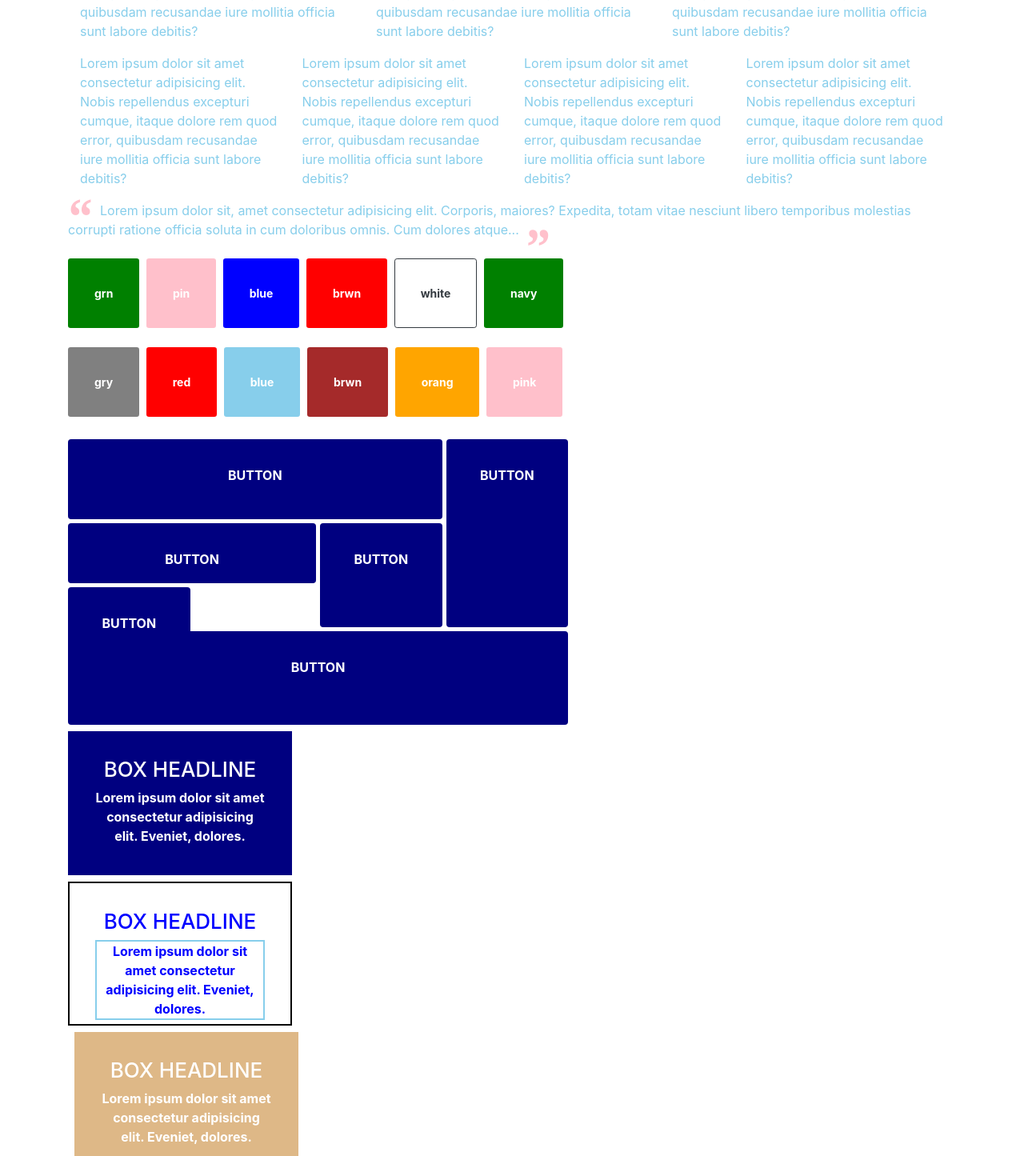
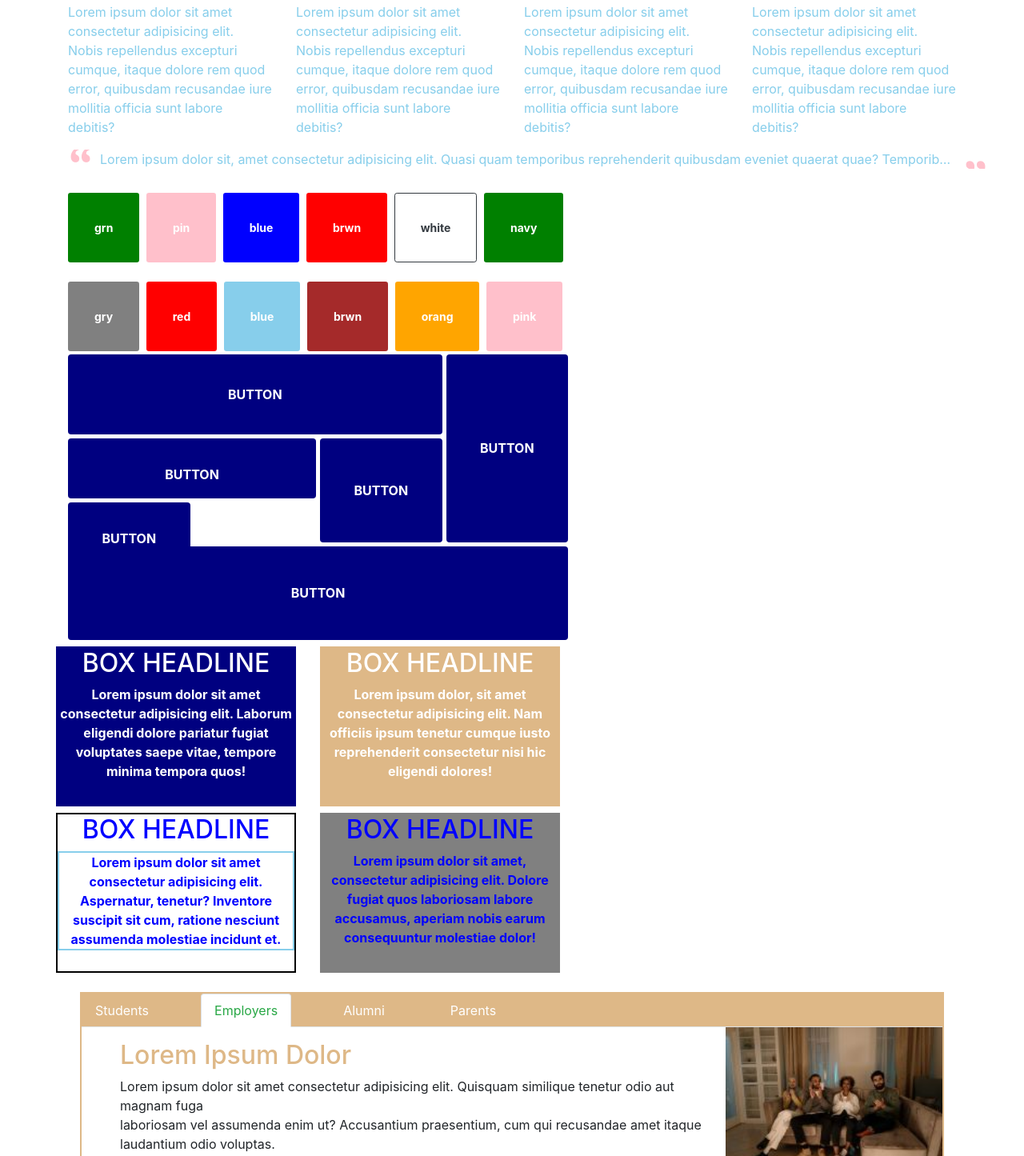
Before and after one commit to tejunish/DEMO, a plain HTML site: page index.html in a window 1280 px wide. Shown: the part 1217-2662 px from the top of the page at 80% size. Drawn offline with Linux system fonts and the light colour scheme.

Commit message:
4th commit

```diff
--- a/css/styles.css
+++ b/css/styles.css
@@ -36,7 +36,7 @@ div.pyramid {
 }
 
 .search-btn {
-  margin-left: 900px;
+  float: right;
 }
 
 .headings {
@@ -58,6 +58,11 @@ h5 {
   font-size: 19px;
 }
 .quotes {
+  display: inline-block;
+  width: 1150px;
+  white-space: nowrap;
+  overflow: hidden !important;
+  text-overflow: ellipsis;
   position: relative;
   padding: 0 40px;
   color: skyblue;
@@ -143,14 +148,12 @@ p1::after {
 }
 
 /* .container-box {
-  width: 500px;
   display: grid;
-  gap: 5px;
   grid-template-columns: 1fr 1fr;
-  grid-template-rows: 100px 75px; */
+  grid-template-rows: 25px 25px;
+} */
 
 .box {
-  padding: 2rem;
   background: navy;
   font-weight: bold;
   text-align: center;
@@ -159,16 +162,16 @@ p1::after {
 
 .box-1 {
   background: navy;
-  width: 280px;
-  height: 180px;
-  margin-right: 740px;
+  padding: 2px;
+  width: 300px;
+  height: 200px;
 }
 .box-2 {
   background: white;
   border: 2px solid black;
   color: blue;
-  width: 280px;
-  height: 180px;
+  width: 300px;
+  height: 200px;
 }
 .info {
   border: 2px solid skyblue;
@@ -177,13 +180,15 @@ p1::after {
 .box-3 {
   background: burlywood;
   color: white;
-  width: 280px;
-  height: 180px;
+  padding: 2px;
+  width: 300px;
+  height: 200px;
 }
 
 .box-4 {
   background: gray;
   color: blue;
-  width: 280px;
-  height: 180px;
+  padding: 2px;
+  width: 300px;
+  height: 200px;
 }
--- a/index.html
+++ b/index.html
@@ -110,7 +110,7 @@
 
       <!-- banner -->
       <nav class="navbar banner navbar-light bg-success">
-        <a class="navbar-brand info ml-auto">Request more information</a>
+        <a class="navbar-brand inf ml-auto">Request more information</a>
         <form class="form-inline">
           <input
             class="form-control mr-sm-2"
@@ -220,7 +220,7 @@
             </div>
 
             <!-- 3columns -->
-            <div class="container">
+            <!-- <div class="container"> -->
               <div class="row">
                 <div class="col">
                   <p>
@@ -251,9 +251,9 @@
                   </p>
                 </div>
               </div>
-            </div>
+            <!-- </div> -->
             <!-- columns4 -->
-            <div class="container">
+            <!-- <div class="container"> -->
               <div class="row">
                 <div class="col">
                   <p>
@@ -291,22 +291,18 @@
                   </p>
                 </div>
               </div>
-            </div>
+            <!-- </div> -->
           </div>
         </div>
       </div>
 
       <p1 class="quotes">
-        Lorem ipsum dolor sit, amet consectetur adipisicing elit. Corporis,
-        maiores? Expedita, totam vitae nesciunt libero temporibus molestias
-        corrupti ratione officia soluta in cum doloribus omnis. Cum dolores
-        atque...
+        Lorem ipsum dolor sit, amet consectetur adipisicing elit. Quasi quam temporibus reprehenderit quibusdam eveniet quaerat quae? Temporibus natus excepturi unde quibusdam numquam perferendis dolore sed minus corrupti molestiae, ea accusantium eum voluptatem asperiores ipsam! Eum quia quam nobis hic. Quas soluta necessitatibus perspiciatis quasi expedita recusandae et enim iure dignissimos.
       </p1>
-
       <br />
       <br />
       <!-- buttons -->
-      <div container container-grids>
+      <div class="container-grids">
         <div class="row">
         <div class="col">
          <div class="container-colors">
@@ -355,48 +351,46 @@
                 </button>
               </div>
               </div>
-              <br />
-
                <!-- grid -->
                     <div class="container-btn">
-                    <div class="btn btn-1">BUTTON</div>
-                    <div class="btn btn-2">BUTTON</div>
-                    <div class="btn btn-3">BUTTON</div>
-                    <div class="btn btn-4">BUTTON</div>
-                    <div class="btn btn-5">BUTTON</div>
-                    <div class="btn btn-6 mb-2">BUTTON</div>
+                    <button class="btn btn-1">BUTTON</button>
+                    <button class="btn btn-2">BUTTON</button>
+                    <button class="btn btn-3">BUTTON</button>
+                    <button class="btn btn-4">BUTTON</button>
+                    <button class="btn btn-5">BUTTON</button>
+                    <button class="btn btn-6 mb-2">BUTTON</button>
                  </div>
                  </div>
 
-
-           <!-- grid2 -->
+                  <!-- box -->
           <div class="container-box">
-          <!-- <div class="row"> -->
+            <div class="row">
           <div class="col">
                     <div class="box box-1 mb-2">
-          <h3>BOX HEADLINE</h3>
-          <p>Lorem ipsum dolor sit amet consectetur adipisicing elit. Eveniet, dolores.</p>
+                      <h1>BOX HEADLINE</h1>
+                      <P>Lorem ipsum dolor sit amet consectetur adipisicing elit. Laborum eligendi dolore pariatur fugiat voluptates saepe vitae, tempore minima tempora quos!</P>
                     </div>
-        <div class="box box-2 mb-2">
-          <h3>BOX HEADLINE</h3>
-          <p class="info"> Lorem ipsum dolor sit amet consectetur adipisicing elit. Eveniet, dolores.</p>
+                    <div class="box box-2">
+                      <h1>BOX HEADLINE</h1>
+                      <p class="info">Lorem ipsum dolor sit amet consectetur adipisicing elit. Aspernatur, tenetur? Inventore suscipit sit cum, ratione nesciunt assumenda molestiae incidunt et.</p>
                     </div>
                     </div>
                     <div class="col">
-        <div class="box box-3 ml-2 mb-2">
-          <h3>BOX HEADLINE</h3>
-          <p >Lorem ipsum dolor sit amet consectetur adipisicing elit. Eveniet, dolores.</p>
+                    <div class="box box-3 mb-2">
+                      <h1>BOX HEADLINE</h1>
+                      <p>Lorem ipsum dolor, sit amet consectetur adipisicing elit. Nam officiis ipsum tenetur cumque iusto reprehenderit consectetur nisi hic eligendi dolores!</p>
                     </div>
-
-        <div class="box box-4 ml-2 mb-2">
-          <h3>BOX HEADLINE</h3>
-          <p>Lorem ipsum dolor sit amet consectetur adipisicing elit. Eveniet, dolores.</p>
-        </div></div>
-       <!-- </div>     -->
+                    <div class="box box-4">
+                      <h1>BOX HEADLINE</h1>
+                      <p>Lorem ipsum dolor sit amet, consectetur adipisicing elit. Dolore fugiat quos laboriosam labore accusamus, aperiam nobis earum consequuntur molestiae dolor!</p>
                     </div>
                     </div>
                     </div>
-       <br />
+                    </div>
+                    </div>
+                    </div>
+
+       <br>
        <!--tabs  -->
       <div class="container container-tab">
       <div class="colr">
@@ -436,6 +430,7 @@
       </div>
 
 
+
     <!-- jQuery and Bootstrap Bundle (includes Popper) -->
     <script src="js/jquery.slim.min.js"></script>
     <script src="js/bootstrap.bundle.min.js"></script>
```
Lines whose indentation alone changed are shown as unchanged.
